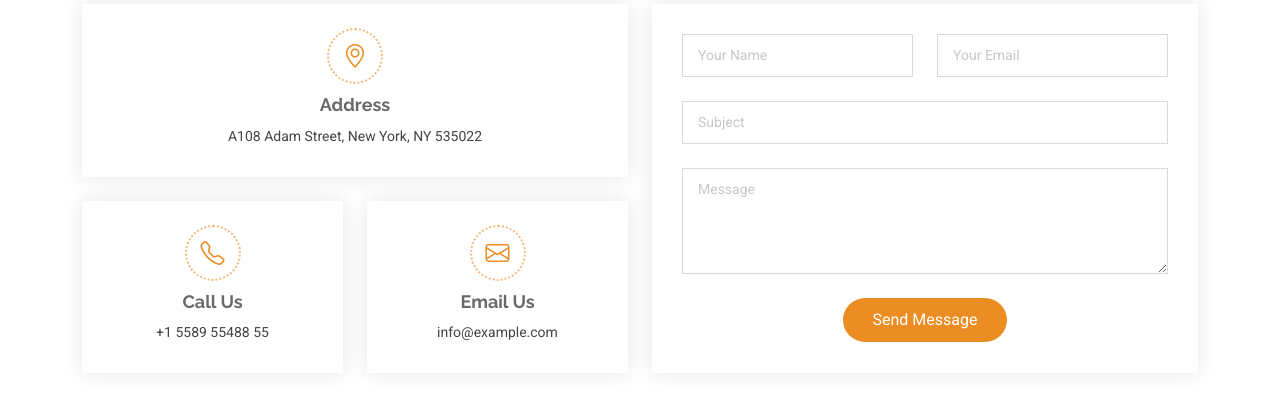
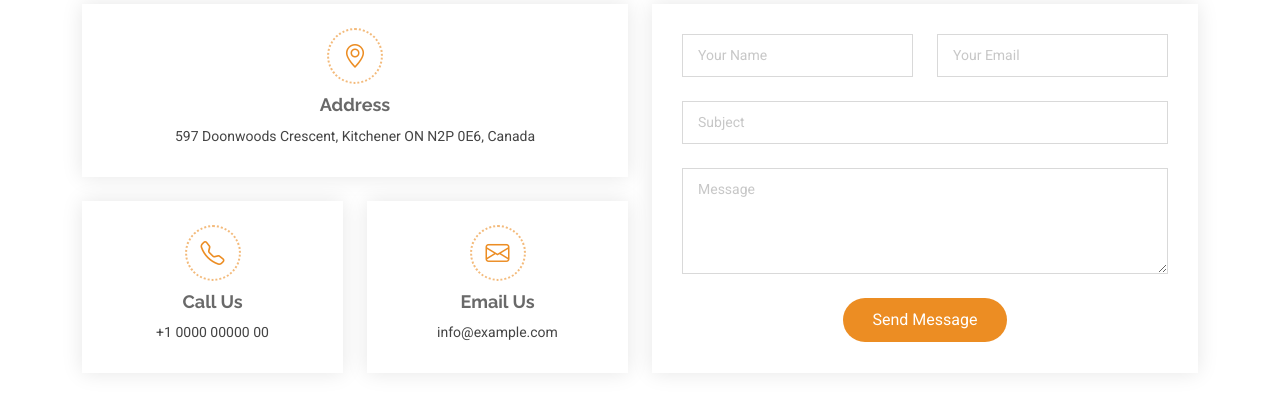
Before and after one commit to aarav-tech-123/sonic-info-tech, a plain HTML site: page index.html in a window 1280 px wide. Shown: the part 5680-6073 px from the top of the page. Drawn offline with Linux system fonts and the light colour scheme.

Commit message:
Update index.html

```diff
--- a/index.html
+++ b/index.html
@@ -632,7 +632,8 @@
       <!-- Section Title -->
       <div class="container section-title" data-aos="fade-up">
         <h2>Contact</h2>
-        <p>We’d love to hear from you! Contact us to discuss your goals, projects, or ideas, let’s make them happen together.</p>
+        <p>We’d love to hear from you! Contact us to discuss your goals, projects, or ideas, let’s make them happen
+          together.</p>
       </div><!-- End Section Title -->
 
       <div class="container" data-aos="fade-up" data-aos-delay="100">
@@ -646,7 +647,9 @@
                   data-aos-delay="200">
                   <i class="bi bi-geo-alt"></i>
                   <h3>Address</h3>
-                  <p>A108 Adam Street, New York, NY 535022</p>
+                  <p>597 Doonwoods Crescent, Kitchener
+                    ON
+                    N2P 0E6, Canada</p>
                 </div>
               </div><!-- End Info Item -->
 
@@ -655,7 +658,7 @@
                   data-aos-delay="300">
                   <i class="bi bi-telephone"></i>
                   <h3>Call Us</h3>
-                  <p>+1 5589 55488 55</p>
+                  <p>+1 0000 00000 00</p>
                 </div>
               </div><!-- End Info Item -->
 
```
